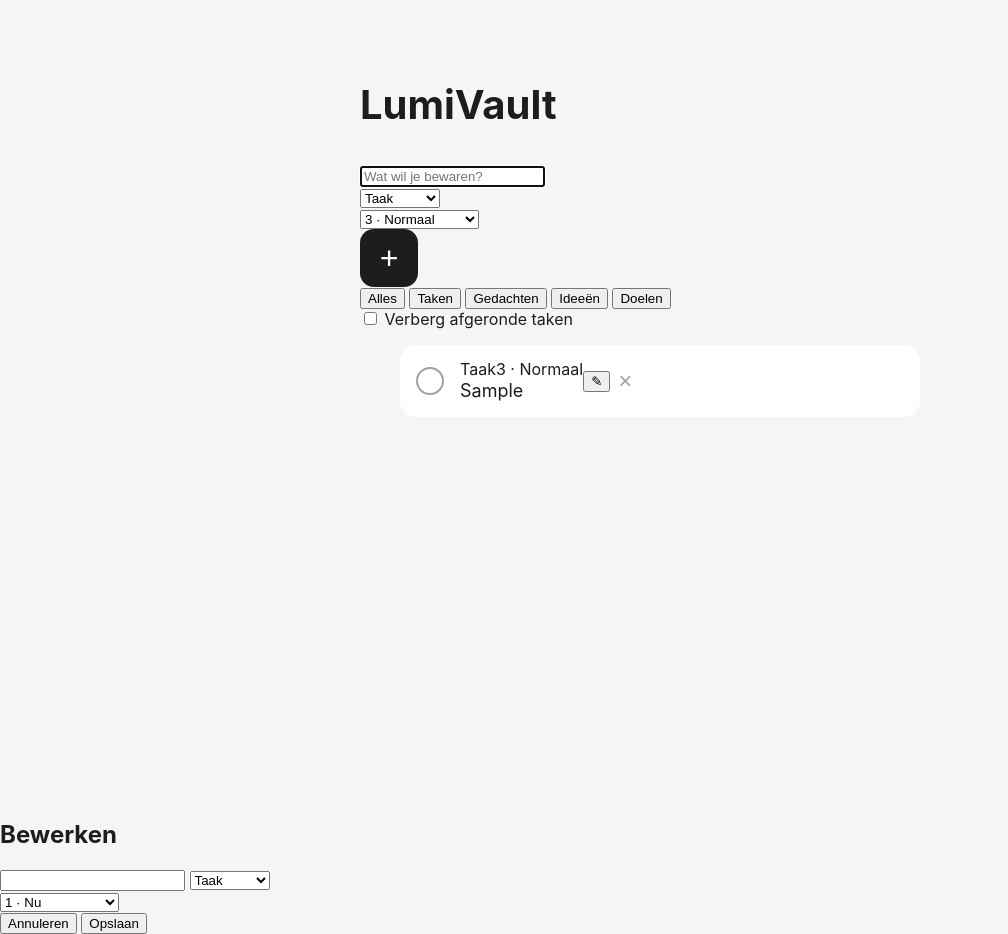
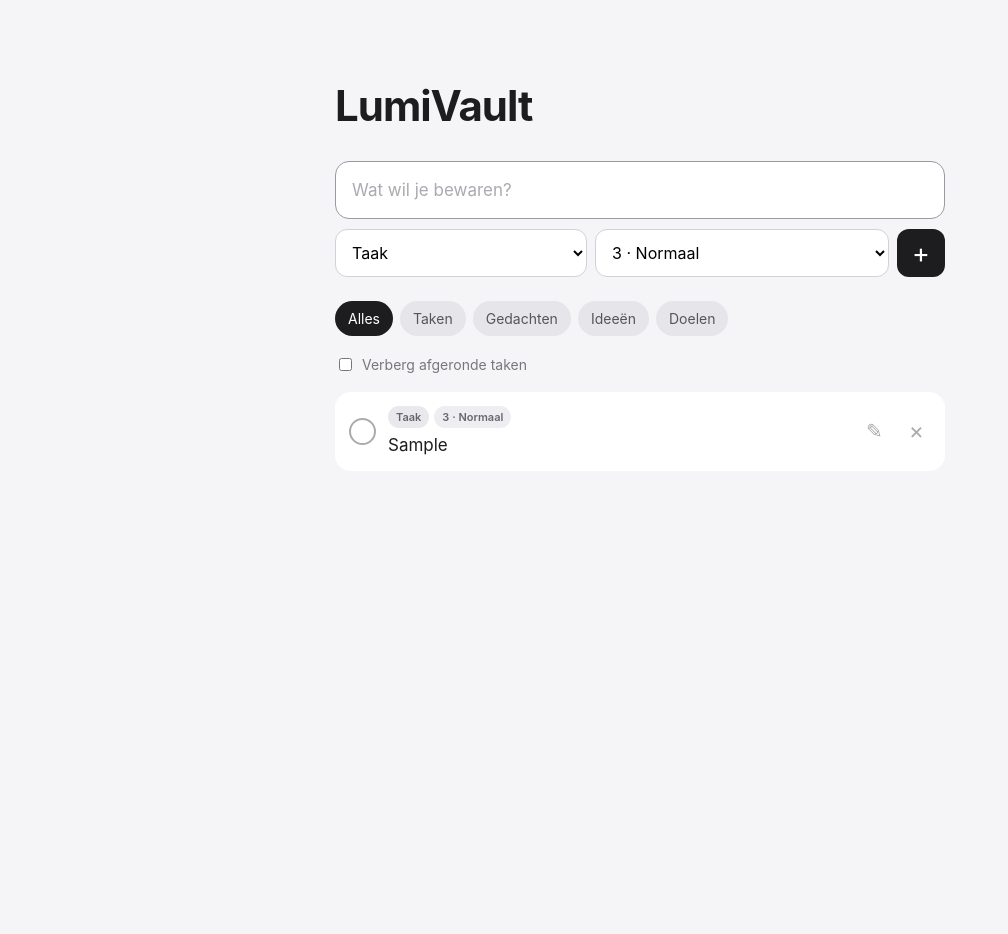
Before and after one commit to EVGBuild/Taken-app, a plain HTML site: page index.html in a window 1280 px wide. Both pictures are taken after typing "Sample" into the empty fields and a click on the button "Toevoegen". Shown: the whole page, without its empty margins (0-1008 px from the left). After the commit the page ends 800 px from the top, so only its background shows below. Drawn offline with Linux system fonts and the light colour scheme.

Commit message:
Update style.css

```diff
--- a/style.css
+++ b/style.css
@@ -2,151 +2,504 @@
   box-sizing: border-box;
 }
 
+html,
 body {
   margin: 0;
-  font-family: -apple-system, BlinkMacSystemFont, "Segoe UI", sans-serif;
+  min-height: 100%;
+}
+
+body {
+  font-family:
+    -apple-system,
+    BlinkMacSystemFont,
+    "Segoe UI",
+    sans-serif;
+
   background: #f5f5f7;
   color: #1d1d1f;
 }
 
+button,
+input,
+select {
+  font: inherit;
+}
+
+button,
+select {
+  cursor: pointer;
+}
+
+
+/* APP */
+
 .app {
-  max-width: 600px;
+  width: 100%;
+  max-width: 650px;
+
   margin: 0 auto;
+
   min-height: 100vh;
-  padding: 60px 20px 40px;
+
+  padding:
+    60px
+    20px
+    50px;
 }
 
 h1 {
-  font-size: 34px;
-  margin: 0 0 36px;
-  font-weight: 700;
+  margin: 0 0 30px;
+
+  font-size: 36px;
+  letter-spacing: -1px;
 }
 
-.add-task {
-  display: flex;
-  gap: 10px;
-  margin-bottom: 32px;
+
+/* NIEUW ITEM */
+
+.capture-card {
+  margin-bottom: 24px;
 }
 
-#taskInput {
-  flex: 1;
-  min-width: 0;
+.main-input {
+  width: 100%;
+
   height: 58px;
+
   padding: 0 16px;
-  font-size: 18px;
+
   border: 1px solid #d1d1d6;
   border-radius: 14px;
+
   background: white;
+
+  color: #1d1d1f;
+
+  font-size: 17px;
+
   outline: none;
 }
 
-#taskInput:focus {
-  border-color: #a1a1a6;
+.main-input:focus {
+  border-color: #99999f;
 }
 
-#taskInput::placeholder {
-  color: #b0b0b5;
+.main-input::placeholder {
+  color: #aaaab0;
+}
+
+.capture-options {
+  display: flex;
+  gap: 8px;
+
+  margin-top: 10px;
+}
+
+.capture-options select {
+  min-width: 0;
+
+  height: 48px;
+
+  padding: 0 12px;
+
+  border: 1px solid #d1d1d6;
+  border-radius: 12px;
+
+  background: white;
+}
+
+#typeSelect {
+  flex: 1;
+}
+
+#priorityWrapper {
+  flex: 1.3;
+}
+
+#priorityWrapper select {
+  width: 100%;
 }
 
 #addButton {
-  width: 58px;
-  height: 58px;
+  width: 48px;
+  height: 48px;
+
   flex-shrink: 0;
-  border: none;
-  border-radius: 14px;
+
+  border: 0;
+  border-radius: 12px;
+
   background: #1d1d1f;
   color: white;
-  font-size: 32px;
-  font-weight: 300;
-  cursor: pointer;
+
+  font-size: 27px;
 }
 
-#taskList {
+
+/* FILTERS */
+
+.filters {
   display: flex;
-  flex-direction: column;
-  gap: 12px;
+
+  gap: 7px;
+
+  overflow-x: auto;
+
+  padding-bottom: 5px;
+
+  margin-bottom: 14px;
+
+  scrollbar-width: none;
+}
+
+.filters::-webkit-scrollbar {
+  display: none;
+}
+
+.filter {
+  flex-shrink: 0;
+
+  padding: 9px 13px;
+
+  border: 0;
+  border-radius: 999px;
+
+  background: #e5e5ea;
+  color: #55555b;
+
+  font-size: 14px;
+}
+
+.filter.active {
+  background: #1d1d1f;
+  color: white;
+}
+
+
+/* LIJSTOPTIES */
+
+.list-options {
+  margin-bottom: 18px;
+
+  color: #77777d;
+
+  font-size: 14px;
+}
+
+.list-options label {
+  display: flex;
+  align-items: center;
+
+  gap: 7px;
+}
+
+
+/* LIJST */
+
+#itemList {
+  margin: 0;
+  padding: 0;
+
+  list-style: none;
 }
 
 .task {
   display: flex;
   align-items: center;
-  min-height: 72px;
-  padding: 14px 16px;
+
+  gap: 12px;
+
+  min-height: 76px;
+
+  margin-bottom: 10px;
+  padding: 14px;
+
+  border-radius: 16px;
+
   background: white;
-  border-radius: 16px;
 }
 
+
+/* CHECK */
+
 .check {
-  width: 28px;
-  height: 28px;
+  position: relative;
+
+  width: 27px;
+  height: 27px;
+
   flex-shrink: 0;
-  margin-right: 16px;
-  border: 2px solid #a1a1a6;
+
+  padding: 0;
+
+  border: 2px solid #aaaab0;
   border-radius: 50%;
+
   background: transparent;
-  cursor: pointer;
 }
 
-.task-text {
-  flex: 1;
-  font-size: 18px;
-  line-height: 1.3;
-}
-
-.delete {
-  border: none;
-  background: transparent;
-  color: #a1a1a6;
-  font-size: 24px;
-  padding: 8px;
-  cursor: pointer;
-}
-
-.task.completed .check {
+.completed .check {
   background: #1d1d1f;
   border-color: #1d1d1f;
 }
 
-.task.completed .check::after {
+.completed .check::after {
   content: "✓";
-  display: block;
+
+  position: absolute;
+
+  inset: 0;
+
+  display: flex;
+  align-items: center;
+  justify-content: center;
+
   color: white;
-  font-size: 18px;
-  line-height: 24px;
-  text-align: center;
+
+  font-size: 16px;
 }
 
-.task.completed .task-text {
-  color: #a1a1a6;
+.check.not-task {
+  border: 0;
+
+  opacity: 0;
+}
+
+
+/* INHOUD */
+
+.task-content {
+  min-width: 0;
+
+  flex: 1;
+}
+
+.item-meta {
+  display: flex;
+  flex-wrap: wrap;
+
+  gap: 5px;
+
+  margin-bottom: 6px;
+}
+
+.task-text {
+  font-size: 17px;
+  line-height: 1.35;
+
+  overflow-wrap: anywhere;
+}
+
+.completed .task-text {
+  color: #99999f;
+
   text-decoration: line-through;
 }
 
-.empty {
-  margin-top: 60px;
-  text-align: center;
-  color: #929296;
-  font-size: 18px;
+
+/* BADGES */
+
+.type-badge,
+.priority-badge {
+  display: inline-flex;
+  align-items: center;
+
+  min-height: 22px;
+
+  padding: 3px 8px;
+
+  border-radius: 999px;
+
+  font-size: 11px;
+  font-weight: 600;
 }
 
+.type-badge {
+  background: #eeeeF2;
+  color: #65656b;
+}
+
+.type-badge.taak {
+  background: #e8e8ed;
+}
+
+.type-badge.gedachte {
+  background: #eeeaf6;
+}
+
+.type-badge.idee {
+  background: #fff1cf;
+}
+
+.type-badge.doel {
+  background: #e5f2ea;
+}
+
+
+/* PRIORITEIT */
+
+.priority-badge {
+  background: #f1f1f3;
+  color: #77777d;
+}
+
+.priority-1 {
+  background: #ffe1e1;
+  color: #a53b3b;
+}
+
+.priority-2 {
+  background: #ffead9;
+  color: #a55b2c;
+}
+
+.priority-3 {
+  background: #eeeeF2;
+  color: #66666c;
+}
+
+.priority-4 {
+  background: #e8eef7;
+  color: #52667e;
+}
+
+.priority-5 {
+  background: #edf1ed;
+  color: #687468;
+}
+
+
+/* ACTIES */
+
+.icon-button {
+  flex-shrink: 0;
+
+  padding: 7px;
+
+  border: 0;
+
+  background: transparent;
+
+  color: #aaaab0;
+
+  font-size: 20px;
+}
+
+.delete {
+  font-size: 23px;
+}
+
+
+/* EMPTY */
+
+.empty {
+  margin-top: 55px;
+
+  text-align: center;
+
+  color: #99999f;
+
+  font-size: 17px;
+}
+
+
+/* EDIT OVERLAY */
+
+.overlay {
+  position: fixed;
+
+  inset: 0;
+
+  z-index: 100;
+
+  display: flex;
+  align-items: center;
+  justify-content: center;
+
+  padding: 20px;
+
+  background: rgba(0, 0, 0, 0.35);
+}
+
+.overlay.hidden {
+  display: none;
+}
+
+.edit-card {
+  width: 100%;
+  max-width: 430px;
+
+  padding: 22px;
+
+  border-radius: 20px;
+
+  background: #f5f5f7;
+
+  box-shadow:
+    0 20px 60px
+    rgba(0, 0, 0, 0.18);
+}
+
+.edit-card h2 {
+  margin:
+    0
+    0
+    18px;
+}
+
+.edit-card select {
+  width: 100%;
+
+  height: 48px;
+
+  margin-top: 10px;
+
+  padding: 0 12px;
+
+  border: 1px solid #d1d1d6;
+  border-radius: 12px;
+
+  background: white;
+}
+
+.edit-actions {
+  display: flex;
+
+  gap: 10px;
+
+  margin-top: 20px;
+}
+
+.edit-actions button {
+  flex: 1;
+
+  height: 48px;
+
+  border: 0;
+  border-radius: 12px;
+}
+
+.secondary-button {
+  background: #e5e5ea;
+  color: #1d1d1f;
+}
+
+.primary-button {
+  background: #1d1d1f;
+  color: white;
+}
+
+
+/* GROTERE SCHERMEN */
+
 @media (min-width: 500px) {
+
   .app {
     padding-top: 80px;
   }
 
   h1 {
-    font-size: 40px;
+    font-size: 42px;
   }
+
 }
-#taskList {
-  margin: 0;
-  padding: 0;
-  list-style: none;
-}
-.move {
-  border: none;
-  background: transparent;
-  color: #a1a1a6;
-  font-size: 20px;
-  padding: 6px;
-  cursor: pointer;
-}
```
